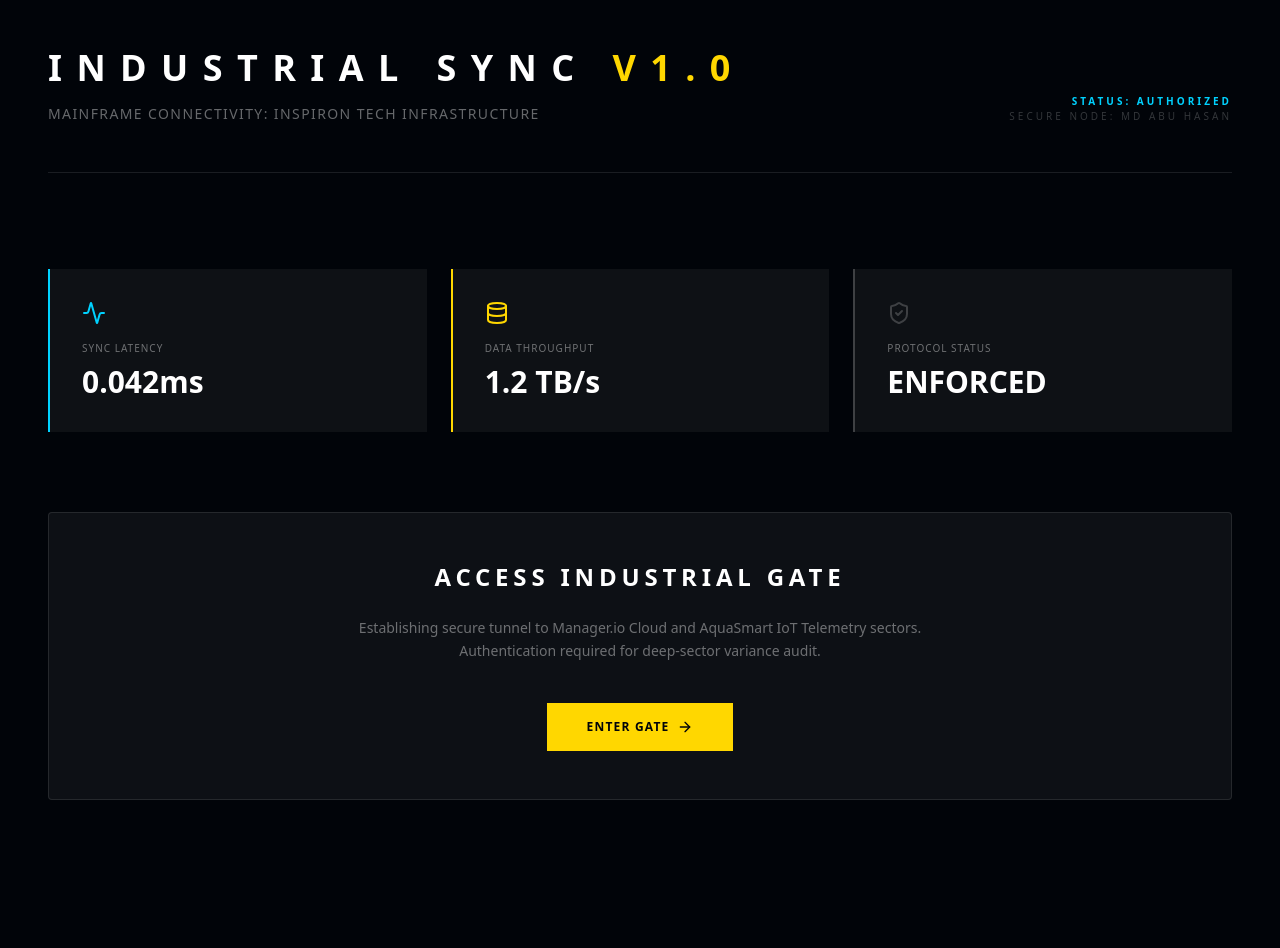
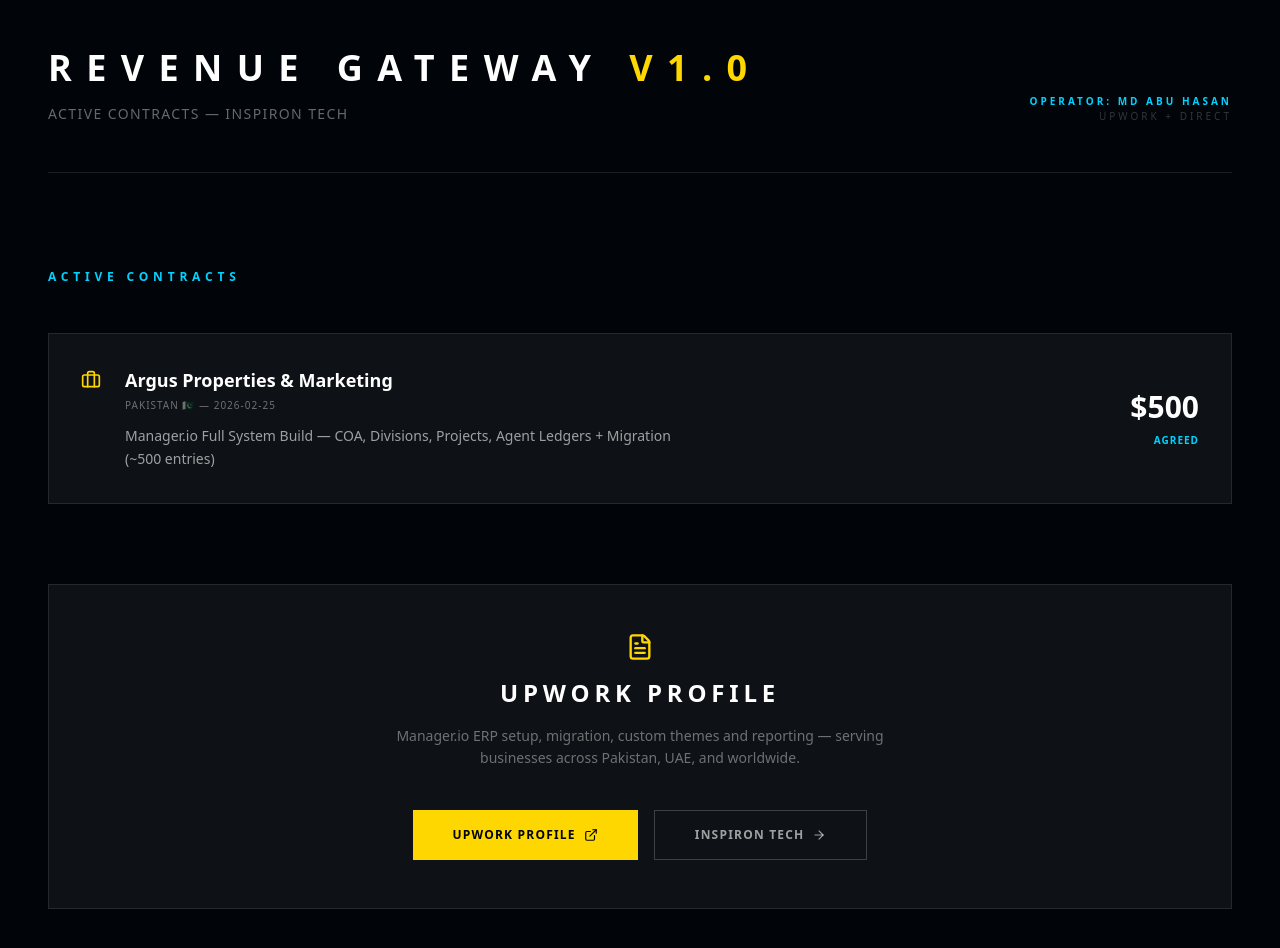
Before and after one commit to CyberHasan/CyberHasan.github.io, a Next.js app: page /integration in a window 1280 px wide. Shown: the top 948 px of the page. Before the commit the page ends 848 px from the top, so only its background shows below. Built offline with nearby package versions, Linux system fonts and the light colour scheme.

Commit message:
fix: replace fake integration metrics with real revenue gateway + Argus contract display

```diff
--- a/src/app/integration/page.tsx
+++ b/src/app/integration/page.tsx
@@ -1,54 +1,84 @@
 import React from 'react';
-import { Database, ShieldCheck, Activity, ArrowRight } from 'lucide-react';
+import { FileText, Briefcase, ArrowRight, ExternalLink } from 'lucide-react';
 
-export default function IntegrationSync() {
+export default function RevenueGateway() {
+    const contracts = [
+        {
+            client: 'Argus Properties & Marketing',
+            country: 'Pakistan 🇵🇰',
+            scope: 'Manager.io Full System Build — COA, Divisions, Projects, Agent Ledgers + Migration (~500 entries)',
+            value: '$500',
+            status: 'AGREED',
+            statusColor: '#00D2FF',
+            date: '2026-02-25',
+        },
+    ];
+
     return (
         <main className="min-h-screen bg-[#010409] text-white p-12 font-sans selection:bg-[#00D2FF] selection:text-[#010409]">
             {/* HUD HEADER */}
             <header className="mb-24 border-b border-white/10 pb-12 flex justify-between items-end">
                 <div>
                     <h1 className="text-4xl font-black uppercase tracking-[0.4em] mb-4">
-                        Industrial Sync <span className="text-[#FFD700]">v1.0</span>
+                        Revenue Gateway <span className="text-[#FFD700]">v1.0</span>
                     </h1>
-                    <p className="text-white/40 uppercase tracking-widest text-sm">Mainframe Connectivity: INSPIRON TECH Infrastructure</p>
+                    <p className="text-white/40 uppercase tracking-widest text-sm">Active Contracts — INSPIRON TECH</p>
                 </div>
                 <div className="text-right">
-                    <p className="text-[10px] text-[#00D2FF] font-bold uppercase tracking-[0.3em]">Status: Authorized</p>
-                    <p className="text-[10px] text-white/20 uppercase tracking-[0.3em]">Secure Node: MD ABU HASAN</p>
+                    <p className="text-[10px] text-[#00D2FF] font-bold uppercase tracking-[0.3em]">Operator: MD ABU HASAN</p>
+                    <p className="text-[10px] text-white/20 uppercase tracking-[0.3em]">Upwork + Direct</p>
                 </div>
             </header>
 
-            {/* METRIC GRID */}
-            <div className="grid grid-cols-1 md:grid-cols-3 gap-6 mb-20">
-                <div className="bg-white/5 border-l-2 border-[#00D2FF] p-8">
-                    <Activity size={24} className="text-[#00D2FF] mb-4" />
-                    <p className="text-[10px] text-white/40 uppercase tracking-widest mb-2">Sync Latency</p>
-                    <p className="text-3xl font-black">0.042ms</p>
+            {/* ACTIVE CONTRACTS */}
+            <section className="mb-20">
+                <h2 className="text-xs font-bold text-[#00D2FF] uppercase tracking-[0.4em] mb-12">Active Contracts</h2>
+                <div className="space-y-6">
+                    {contracts.map((contract, i) => (
+                        <div key={i} className="bg-white/5 border border-white/10 p-8 flex flex-col md:flex-row md:items-center justify-between gap-6 hover:border-white/20 transition-all">
+                            <div className="flex gap-6 items-start">
+                                <Briefcase size={20} className="text-[#FFD700] mt-1 shrink-0" />
+                                <div>
+                                    <p className="font-bold text-lg mb-1">{contract.client}</p>
+                                    <p className="text-[10px] text-white/40 uppercase tracking-widest mb-3">{contract.country} — {contract.date}</p>
+                                    <p className="text-sm text-white/60 max-w-xl leading-relaxed">{contract.scope}</p>
+                                </div>
+                            </div>
+                            <div className="text-right shrink-0">
+                                <p className="text-3xl font-black mb-2">{contract.value}</p>
+                                <p className="text-[10px] font-bold uppercase tracking-widest" style={{ color: contract.statusColor }}>{contract.status}</p>
+                            </div>
+                        </div>
+                    ))}
                 </div>
-                <div className="bg-white/5 border-l-2 border-[#FFD700] p-8">
-                    <Database size={24} className="text-[#FFD700] mb-4" />
-                    <p className="text-[10px] text-white/40 uppercase tracking-widest mb-2">Data Throughput</p>
-                    <p className="text-3xl font-black">1.2 TB/s</p>
-                </div>
-                <div className="bg-white/5 border-l-2 border-white/20 p-8">
-                    <ShieldCheck size={24} className="text-white/20 mb-4" />
-                    <p className="text-[10px] text-white/40 uppercase tracking-widest mb-2">Protocol Status</p>
-                    <p className="text-3xl font-black">ENFORCED</p>
-                </div>
-            </div>
+            </section>
 
-            {/* ACTION PORTAL */}
-            <div className="bg-white/5 border border-white/10 p-12 rounded-sm text-center">
-                <h2 className="text-2xl font-bold uppercase tracking-[0.2em] mb-6">Access Industrial Gate</h2>
-                <p className="text-white/40 max-w-xl mx-auto mb-10 text-sm leading-relaxed">
-                    Establishing secure tunnel to Manager.io Cloud and AquaSmart IoT Telemetry sectors. Authentication required for deep-sector variance audit.
+            {/* UPWORK GATEWAY */}
+            <section className="bg-white/5 border border-white/10 p-12 text-center">
+                <FileText size={28} className="text-[#FFD700] mb-4 mx-auto" />
+                <h2 className="text-2xl font-bold uppercase tracking-[0.2em] mb-4">Upwork Profile</h2>
+                <p className="text-white/40 max-w-lg mx-auto mb-10 text-sm leading-relaxed">
+                    Manager.io ERP setup, migration, custom themes and reporting — serving businesses across Pakistan, UAE, and worldwide.
                 </p>
-                <div className="flex justify-center gap-6">
-                    <a href="https://inspiron.tech" className="bg-[#FFD700] text-[#010409] px-10 py-4 font-black text-xs uppercase tracking-widest hover:shadow-[0_0_20px_rgba(255,215,0,0.3)] transition-all flex items-center gap-2">
-                        Enter Gate <ArrowRight size={16} />
+                <div className="flex justify-center gap-4 flex-wrap">
+                    <a
+                        href="https://www.upwork.com/freelancers/~01f9e2a0a1ee6e9f19"
+                        target="_blank"
+                        rel="noopener noreferrer"
+                        className="bg-[#FFD700] text-[#010409] px-10 py-4 font-black text-xs uppercase tracking-widest hover:shadow-[0_0_20px_rgba(255,215,0,0.3)] transition-all flex items-center gap-2"
+                    >
+                        Upwork Profile <ExternalLink size={14} />
+                    </a>
+                    <a
+                        href="https://inspiron.tech"
+                        target="_blank"
+                        rel="noopener noreferrer"
+                        className="border border-white/20 text-white/60 px-10 py-4 font-bold text-xs uppercase tracking-widest hover:border-white/40 transition-all flex items-center gap-2"
+                    >
+                        Inspiron Tech <ArrowRight size={14} />
                     </a>
                 </div>
-            </div>
+            </section>
         </main>
     );
 }
```
